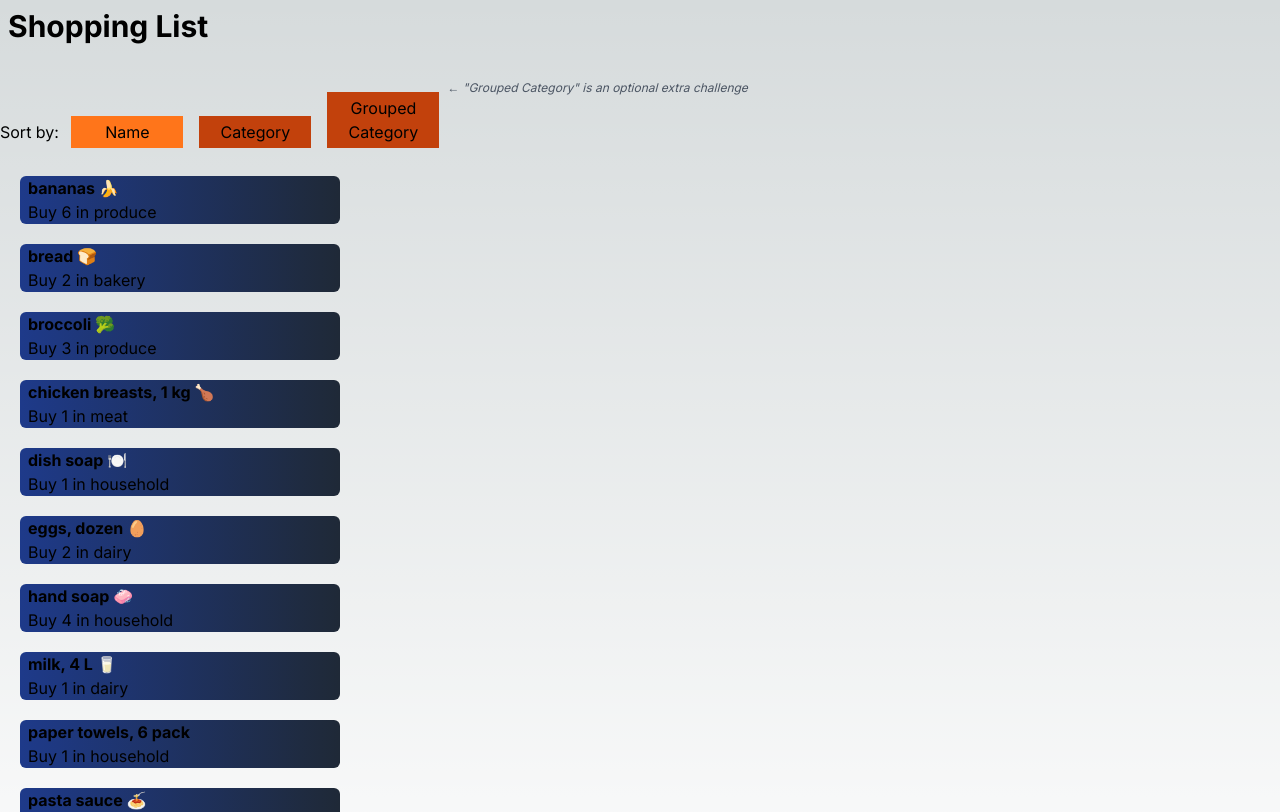
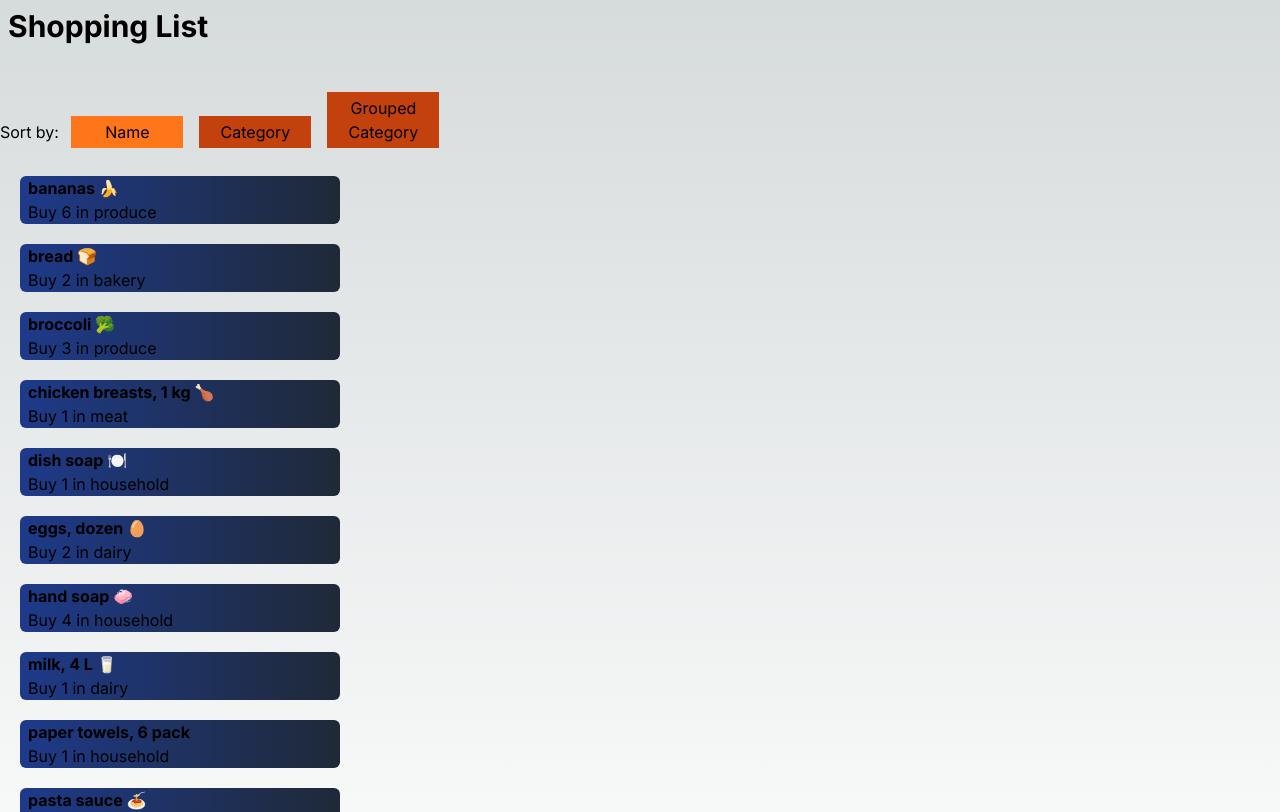
Before and after one commit to jacobj3/cprg306-assignments, a Next.js app: page /week-5 in a window 1280 px wide. Shown: the top 812 px of the page. Built offline with nearby package versions, Linux system fonts and the light colour scheme.

Commit message:
Update item-list.js

```diff
--- a/app/week-5/item-list.js
+++ b/app/week-5/item-list.js
@@ -62,9 +62,7 @@ export default function ItemList() {
         <label
           className="absolute top-20 left-240 text-gray-600 text-xs italic"
           htmlFor="group-category"
-        >
-          ← "Grouped Category" is an optional extra challenge
-        </label>
+        ></label>
       </div>
 
       <div>
```
